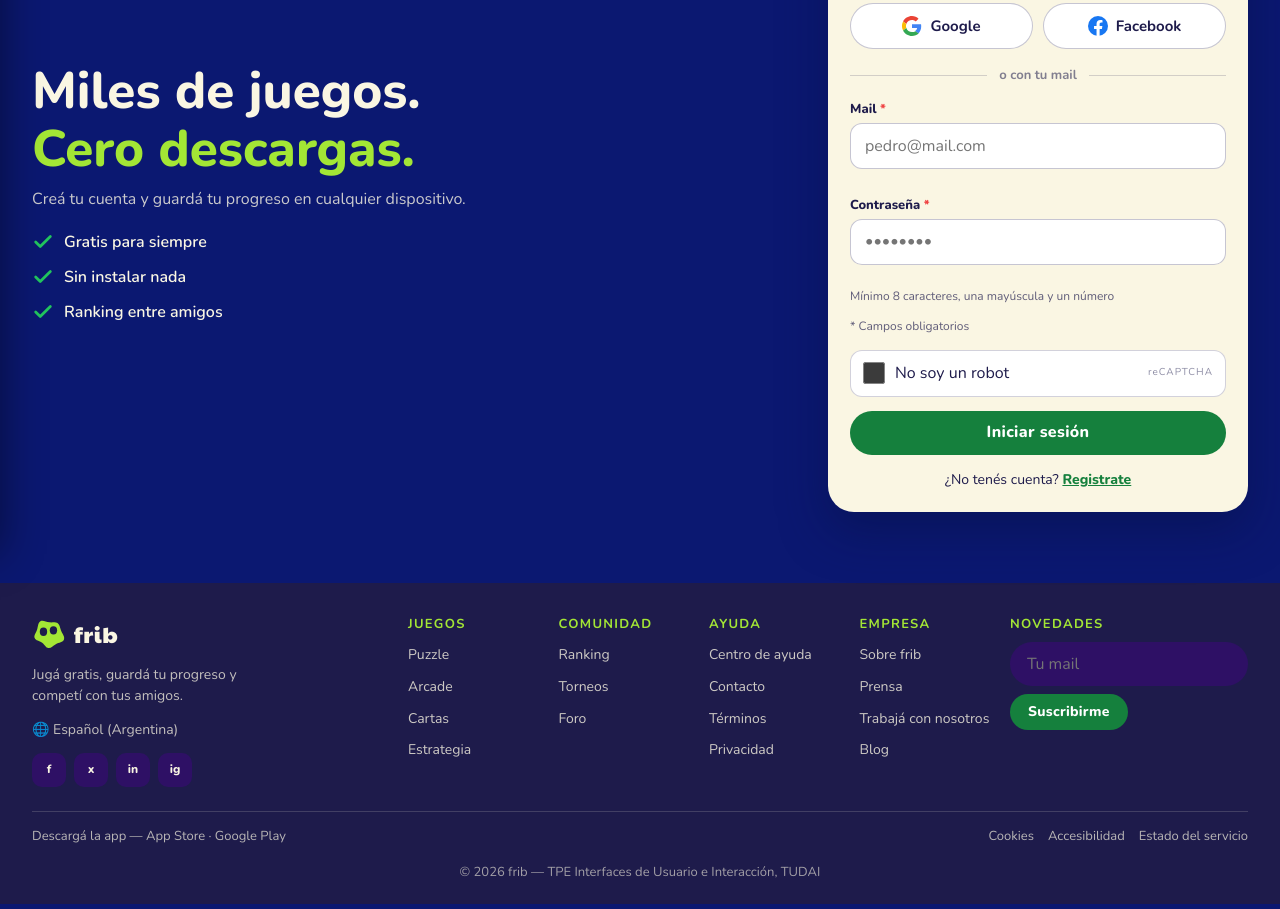
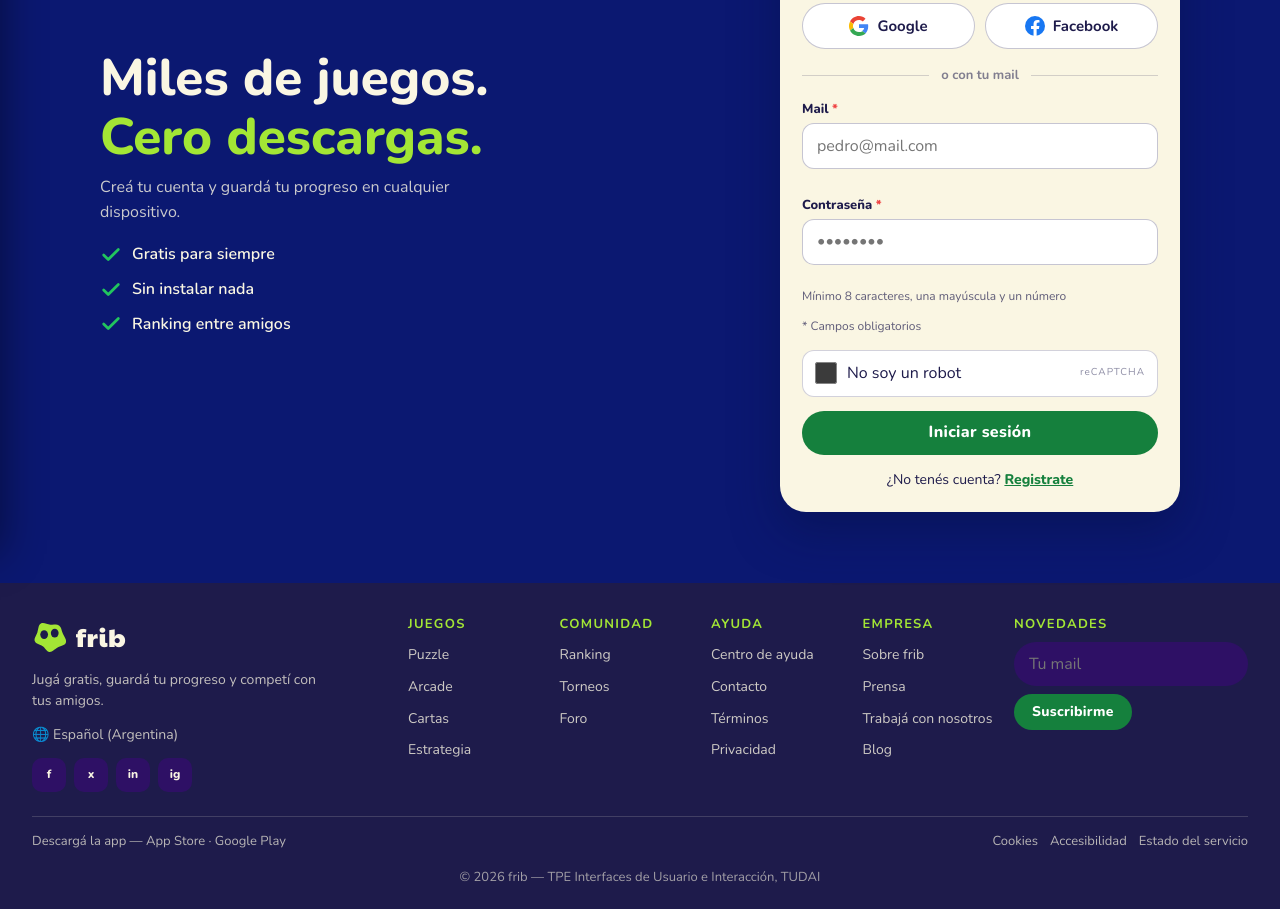
Before and after one commit to pedricolella-wq/Interfaces-TP, a plain HTML site: page login.html in a window 1280 px wide. Shown: the part 246-1155 px from the top of the page. Drawn offline with nearby package versions, Linux system fonts and the light colour scheme.

Commit message:
Carrusel con salida direccional, footer compacto en mobile y login centrado

```diff
--- a/css/animations.css
+++ b/css/animations.css
@@ -163,6 +163,27 @@
   40%      { transform: translateX(7px); }
   60%      { transform: translateX(-4px); }
   80%      { transform: translateX(4px); }
+}
+
+/* SALIR-HERO: el slide que se va no solo se desvanece, también se
+   achica un poco y se corre hacia el lado contrario al que viaja el
+   carrusel. Hay una versión para cada dirección, y el JS elige cuál
+   según se avance o se retroceda. */
+@keyframes salir-hero-izq {
+  0%   { opacity: 1; transform: translateX(0) scale(1); }
+  100% { opacity: 0; transform: translateX(-7%) scale(.94); }
+}
+@keyframes salir-hero-der {
+  0%   { opacity: 1; transform: translateX(0) scale(1); }
+  100% { opacity: 0; transform: translateX(7%) scale(.94); }
+}
+/* DESTELLO: una franja de luz inclinada que cruza el banner de lado a
+   lado. No se mueve el fondo: se mueve la franja con translateX, que
+   es lo barato de animar. */
+@keyframes destello-hero {
+  0%   { transform: translateX(-60%) skewX(-18deg); opacity: 0; }
+  18%  { opacity: 1; }
+  100% { transform: translateX(260%) skewX(-18deg); opacity: 0; }
 }
 
 /* Barras que crecen. La del hero marca cuánto falta para que
@@ -365,6 +386,12 @@
    movimiento lo resuelve el CSS.
    ========================================================= */
 .hero__slide { transition: opacity var(--t-lenta) var(--ease), visibility var(--t-lenta); }
+/* El slide que sale queda visible mientras dura su animación; si no,
+   la transición de visibility lo escondería antes de que se vea. */
+.hero__slide.saliendo--izq,
+.hero__slide.saliendo--der { visibility: visible; opacity: 1; z-index: 2; }
+.hero__slide.saliendo--izq { animation: salir-hero-izq .55s var(--ease) both; }
+.hero__slide.saliendo--der { animation: salir-hero-der .55s var(--ease) both; }
 /* Estado de reposo: la imagen ya arranca agrandada, así el
    Ken Burns tiene de dónde "volver". */
 .hero__slide img { transform: scale(1.14); }
@@ -376,6 +403,8 @@
 .hero__slide.activo .hero__titulo  { animation: entrar-abajo .6s var(--ease) .18s both; }
 .hero__slide.activo .hero__bajada  { animation: entrar-abajo .6s var(--ease) .28s both; }
 .hero__slide.activo .hero__acciones{ animation: entrar-abajo .6s var(--ease) .38s both; }
+/* Franja de luz que cruza el banner en cada cambio de slide. */
+.hero__destello.brilla { animation: destello-hero .9s var(--ease) both; }
 /* Barra que muestra cuánto falta para el próximo slide. El JS
    saca y vuelve a poner la clase para reiniciarla. */
 .hero__progreso.corriendo { animation: barra-progreso 6s linear forwards; }
--- a/css/styles.css
+++ b/css/styles.css
@@ -322,6 +322,14 @@ body {
   transition: width var(--t-media) var(--ease), background var(--t-media);
 }
 .hero__bullets button[aria-current="true"] { width: 30px; background: var(--lima); }
+/* Franja de luz del cambio de slide. Vive encima de los slides y no
+   recibe clicks; su animación está en animations.css. */
+.hero__destello {
+  position: absolute; top: -10%; bottom: -10%; left: 0; width: 30%;
+  z-index: 4; pointer-events: none; opacity: 0;
+  background: linear-gradient(90deg, transparent, rgba(250,246,227,.30), rgba(163,230,53,.22), transparent);
+  filter: blur(6px);
+}
 .hero__progreso { position: absolute; left: 0; bottom: 0; height: 4px; background: var(--lima); width: 0; z-index: 6; }
 
 /* ---------- 8. Filas / carruseles ---------- */
@@ -410,11 +418,16 @@ body {
 .skeleton { background: rgba(250,246,227,.09); border-radius: var(--radio); aspect-ratio: 16/10; }
 .skeleton--card { aspect-ratio: auto; height: 250px; }
 
-/* ---------- 10. Fat footer ---------- */
-.footer { background: var(--tinta); margin-top: 28px; padding-block: 34px 22px; }
-.footer__grid { display: grid; gap: 26px; }
-.footer__marca { display: grid; gap: 12px; }
-.footer__marca p { font-size: .875rem; color: rgba(250,246,227,.75); max-width: 30ch; }
+/* ---------- 10. Fat footer ----------
+   En mobile va compacto: menos padding, menos gap y tipografías más
+   chicas. Los valores grandes se recuperan recién a partir de 760px,
+   que es donde hay ancho de sobra (ver el bloque RESPONSIVE). */
+.footer { background: var(--tinta); margin-top: 24px; padding-block: 22px 16px; }
+.footer__grid { display: grid; gap: 18px; }
+.footer__marca { display: grid; gap: 8px; }
+.footer__marca .logo svg { width: 30px; height: 30px; }
+.footer__marca .logo span { font-size: 1.35rem; }
+.footer__marca p { font-size: .8125rem; color: rgba(250,246,227,.75); max-width: 34ch; }
 .footer__redes { display: flex; gap: 8px; }
 .footer__redes a {
   width: 34px; height: 34px; border-radius: 10px; background: var(--violeta);
@@ -422,28 +435,40 @@ body {
   transition: transform var(--t-media) var(--ease-out-back), background var(--t-media);
 }
 .footer__redes a:hover { transform: translateY(-4px) rotate(-6deg); background: var(--lima); color: var(--azul-700); }
-.footer__cols { display: grid; grid-template-columns: repeat(2, 1fr); gap: 22px 16px; }
-.footer__col h3 { font-size: .8125rem; letter-spacing: .1em; text-transform: uppercase; color: var(--lima); margin-bottom: 10px; }
-.footer__col li + li { margin-top: 7px; }
-.footer__col a { font-size: .875rem; color: rgba(250,246,227,.8); position: relative; }
+.footer__cols { display: grid; grid-template-columns: repeat(2, 1fr); gap: 16px 14px; }
+.footer__col h3 { font-size: .75rem; letter-spacing: .1em; text-transform: uppercase; color: var(--lima); margin-bottom: 6px; }
+.footer__col li + li { margin-top: 4px; }
+.footer__col a { font-size: .8125rem; color: rgba(250,246,227,.8); position: relative; }
 .footer__col a:hover { color: var(--lima); }
 .news { display: flex; gap: 8px; flex-wrap: wrap; }
 .news input {
-  flex: 1 1 140px; min-height: 44px; border-radius: 999px; padding: 0 16px;
+  flex: 1 1 120px; min-width: 0; min-height: 42px; border-radius: 999px; padding: 0 14px;
   background: var(--violeta); border: 1.5px solid transparent; color: var(--crema);
+  font-size: .875rem;
 }
+/* En mobile el mail y el botón van en la misma fila: apilados comían
+   casi 100px de alto para un formulario secundario. */
+.news .btn { flex: 0 0 auto; padding-inline: 16px; }
 .news input:focus { border-color: var(--lima); }
-.footer__separador { border: 0; border-top: 1px solid rgba(250,246,227,.16); margin: 24px 0 14px; }
-.footer__barra { display: grid; gap: 8px; font-size: .8125rem; color: rgba(250,246,227,.7); }
-.footer__barra div { display: flex; gap: 14px; flex-wrap: wrap; }
-.footer__copy { text-align: center; font-size: .8125rem; color: rgba(250,246,227,.6); margin-top: 16px; }
+.footer__separador { border: 0; border-top: 1px solid rgba(250,246,227,.16); margin: 16px 0 10px; }
+.footer__barra { display: grid; gap: 6px; font-size: .75rem; color: rgba(250,246,227,.7); }
+.footer__barra div { display: flex; gap: 12px; flex-wrap: wrap; }
+.footer__copy { text-align: center; font-size: .6875rem; color: rgba(250,246,227,.6); margin-top: 10px; }
+/* La newsletter ocupa las dos columnas para no apretar el input. */
+.footer__col:last-child { grid-column: 1 / -1; }
 
 /* ---------- 11. Login / Registro ---------- */
 .auth { min-height: calc(100vh - var(--header-h)); display: grid; align-items: center; padding-block: 28px; }
-.auth__grid { display: grid; gap: 26px; }
+.auth__grid {
+  display: grid; gap: 26px;
+  /* Sin este tope, en pantallas anchas el texto queda pegado al borde
+     izquierdo y la tarjeta al derecho, con un hueco enorme en el medio.
+     Se limita el ancho del par y se centra dentro del contenedor. */
+  width: 100%; max-width: 1080px; margin-inline: auto;
+}
 .auth__pitch h1 { font-size: clamp(1.9rem, 6vw, 3.2rem); font-weight: 800; }
 .auth__pitch h1 em { font-style: normal; color: var(--lima); display: block; }
-.auth__pitch p { color: rgba(250,246,227,.8); margin-top: 8px; }
+.auth__pitch p { color: rgba(250,246,227,.8); margin-top: 8px; max-width: 42ch; }
 .auth__ventajas { display: grid; gap: 10px; margin-top: 18px; }
 .auth__ventajas li { display: flex; gap: 10px; align-items: center; font-weight: 600; }
 .auth__ventajas svg { width: 22px; height: 22px; flex: 0 0 auto; color: var(--verde-300); }
@@ -704,8 +729,22 @@ body {
   .hero__flecha { top: 50%; }
   .hero__flecha--izq { left: 20px; }
   .hero__flecha--der { right: 20px; }
-  .footer__cols { grid-template-columns: repeat(3, 1fr); }
-  .auth__grid { grid-template-columns: 1fr minmax(380px, 420px); align-items: center; gap: 40px; }
+  .footer { margin-top: 28px; padding-block: 34px 22px; }
+  .footer__grid { gap: 26px; }
+  .footer__marca { gap: 12px; }
+  .footer__marca p { font-size: .875rem; }
+  .footer__marca .logo svg { width: 36px; height: 36px; }
+  .footer__marca .logo span { font-size: 1.6rem; }
+  .news input { min-height: 44px; font-size: 1rem; }
+  .footer__cols { grid-template-columns: repeat(3, 1fr); gap: 22px 16px; }
+  .footer__col h3 { font-size: .8125rem; margin-bottom: 10px; }
+  .footer__col li + li { margin-top: 7px; }
+  .footer__col a { font-size: .875rem; }
+  .footer__col:last-child { grid-column: auto; }
+  .footer__separador { margin: 24px 0 14px; }
+  .footer__barra { gap: 8px; font-size: .8125rem; }
+  .footer__copy { font-size: .8125rem; margin-top: 16px; }
+  .auth__grid { grid-template-columns: minmax(0, 1fr) minmax(350px, 400px); align-items: center; gap: 44px; }
   .juego-grid { grid-template-columns: minmax(0, 1fr) 300px; align-items: start; }
   .comentarios__grid { grid-template-columns: 290px minmax(0, 1fr); align-items: start; gap: 22px; }
   .resumen { position: sticky; top: calc(var(--header-h) + 14px); }
```
